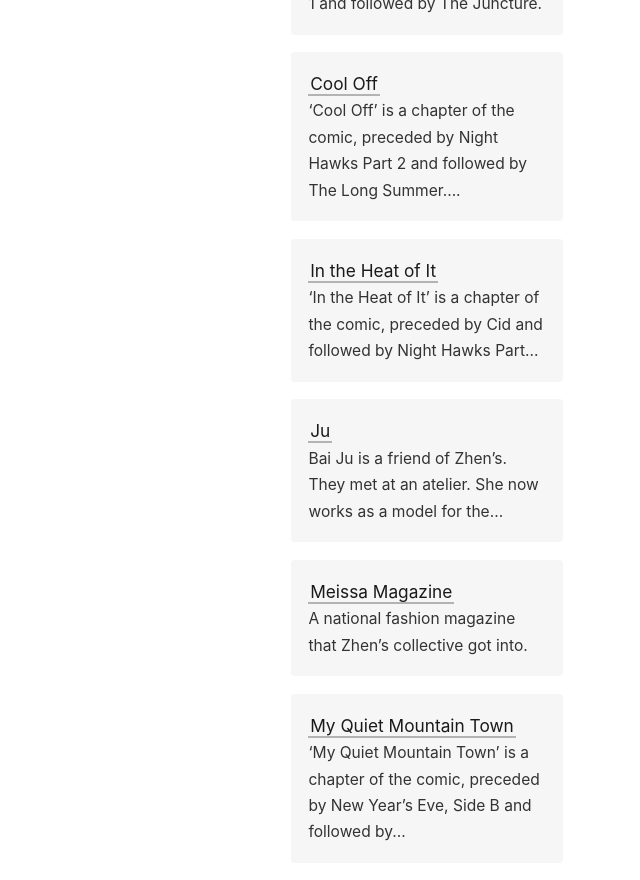
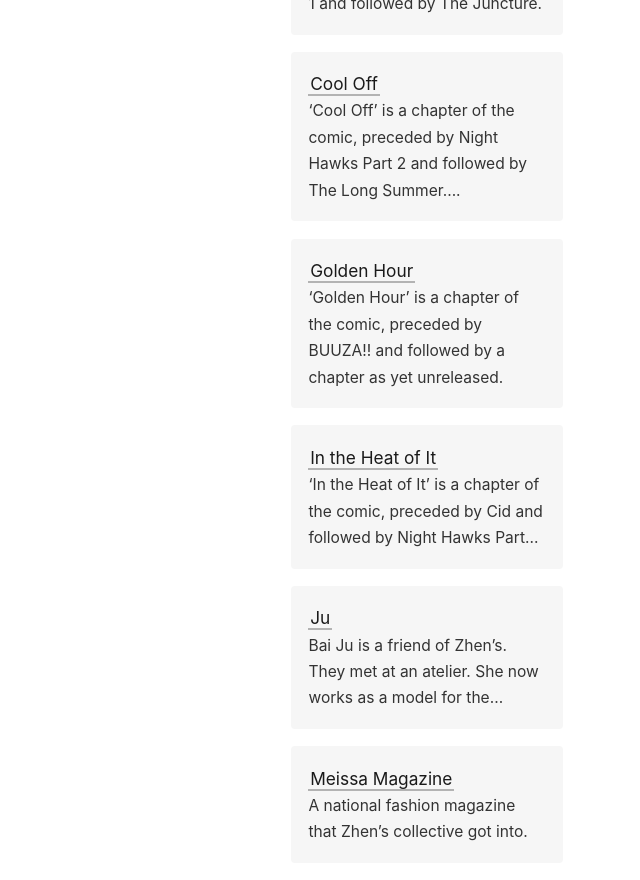
Before and after one commit to IFcoltransG/buuza-wiki, a Jekyll site: the page built from _wiki/design-collective.md, in a window 1280 px wide and 900 px high, scrolled down 659 px. Shown: the top 880 px of the window, without its empty margins (640-1280 px from the left). Built offline with Jekyll 4.4.1, drawn with Linux system fonts in a browser that asks for light colours.

```diff
--- a/_wiki/buuza.md
+++ b/_wiki/buuza.md
@@ -2,7 +2,7 @@
 title: BUUZA!!
 tags: ['Chapter']
 ---
-'BUUZA!!' is a chapter of the [comic](/_wiki/index.md), preceded by [The Fall Out](/_wiki/the-fall-out.md) and followed by a chapter as yet unreleased.
+'BUUZA!!' is a chapter of the [comic](/_wiki/index.md), preceded by [The Fall Out](/_wiki/the-fall-out.md) and followed by [Golden Hour](/_wiki/golden-hour.md).
 
 ## [Episode 1](https://tapas.io/episode/3062745)
 As [Sam](/_wiki/sam.md) and [Zach](/_wiki/zach.md) get ready for the opening of [Buuza](/_wiki/buuza-mongolian-diner.md), she explains why she never visited her [father](/_wiki/sams-father.md) in [Mongolia](/_wiki/mongolia.md) since she was taken away from that side of her family. The restaurant opens, with [Rumeha](/_wiki/rumeha.md), [Sabbah](/_wiki/sabbah.md), [Musa](/_wiki/musa.md), [Leila](/_wiki/leila.md), [Nithiya](/_wiki/nithiya.md), [Saesha](/_wiki/saesha.md), [Emira](/_wiki/emira.md), [Omar](/_wiki/omar.md) and [Harshul](/_wiki/harshul.md) all attending the opening. They all toast. Emira misunderstood the word 'buuza' as 'buza' (ice cream) instead of a [meat dumpling](/_wiki/buuza-dish.md). Zach expected that, and prepared ice blocks for them and Omar alongside the buuza.
--- /dev/null
+++ b/_wiki/golden-hour.md
@@ -0,0 +1,10 @@
+---
+title: Golden Hour
+tags: ['Chapter']
+---
+'Golden Hour' is a chapter of the [comic](/_wiki/index.md), preceded by [BUUZA!!](/_wiki/buuza.md) and followed by a chapter as yet unreleased.
+
+## [Episode 1](https://tapas.io/episode/3104214)
+[Zhen](/_wiki/zhen.md) tells [Zach](/_wiki/zach.md) over the phone about his week. He modelled a some clothes for the [design collective](/_wiki/design-collective.md), with [Ju](/_wiki/ju.md) taking the photo. She had been studying how Zhen takes photos, and thinks she might take up photography if modelling doesn't work for her. As Ju and Zhen leave the workshop, a reporter shows them the fashion magazine that gave Zhen a photographer credit, asking if Huang Zhen is the long lost sibling of [Musa](/_wiki/musa.md) and [Miriam](/_wiki/miriam.md). The reporter seems [confident](/_wiki/a-summons.md) that Zhen is, despite his denials. Zhen runs from the reporter, and he and Ju jump a fence to escape.
+
+## [Episode 2](https://tapas.io/episode/3115007)
```
